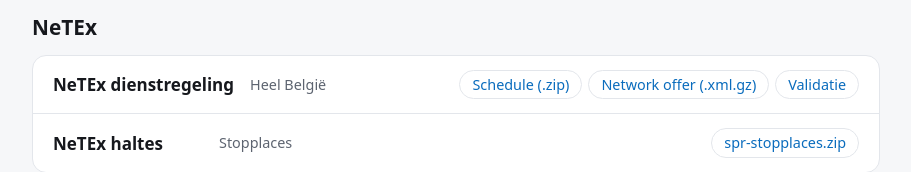
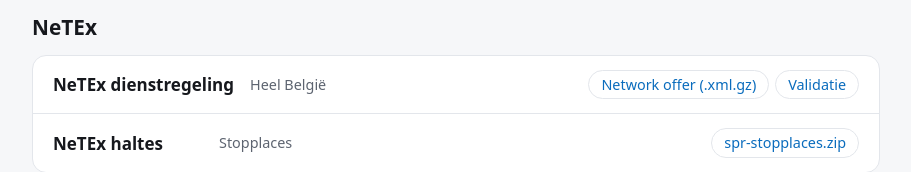
Before and after one commit to Muspah/gtfs-be, a plain HTML site: page data.html in a window 1280 px wide. Shown: the part 712-884 px from the top of the page, without its empty margins (184-1095 px from the left). Drawn offline with Linux system fonts and the light colour scheme.

Commit message:
Data page: drop the removed NeTEx schedule zip link (Muspah/ndov#160)
Claude-Session: https://claude.ai/code/session_01CpVDvH6q9bcJvDLj1MDY6P

```diff
--- a/data.html
+++ b/data.html
@@ -32,7 +32,7 @@
 <li><b>De Waterbus</b><span></span><div><a href="https://data.gtfs.be/de_waterbus/gtfs/be-de_waterbus-gtfs.zip">GTFS (.zip)</a><a href="https://data.gtfs.be/de_waterbus/gtfs/be-de_waterbus-gtfs.html">Rapport</a><a href="https://data.gtfs.be/de_waterbus/gtfs/be-de_waterbus-gtfs.json">JSON</a></div></li>
 </ul>
     <h2 class="s">NeTEx</h2><ul class="f">
-<li><b>NeTEx dienstregeling</b><span>Heel België</span><div><a href="https://data.gtfs.be/belgium/netex/schedule/netex-be-schedule.zip">Schedule (.zip)</a><a href="https://data.gtfs.be/belgium/netex/schedule/netex-be-network-offer.xml.gz">Network offer (.xml.gz)</a><a href="https://data.gtfs.be/belgium/netex/validation.html">Validatie</a></div></li>
+<li><b>NeTEx dienstregeling</b><span>Heel België</span><div><a href="https://data.gtfs.be/belgium/netex/schedule/netex-be-network-offer.xml.gz">Network offer (.xml.gz)</a><a href="https://data.gtfs.be/belgium/netex/validation.html">Validatie</a></div></li>
 <li><b>NeTEx haltes</b><span>Stopplaces</span><div><a href="https://data.gtfs.be/belgium/netex/stops/spr-stopplaces.zip">spr-stopplaces.zip</a></div></li></ul>
     <h2 class="s">GTFS-Realtime</h2><ul class="f">
 <li><b>belgium</b><span></span><div><a href="https://data.gtfs.be/rt/belgium/alerts.pb">alerts.pb</a><a href="https://data.gtfs.be/rt/belgium/alerts.json">json</a><a href="https://data.gtfs.be/rt/belgium/tripupdates.pb">tripupdates.pb</a><a href="https://data.gtfs.be/rt/belgium/tripupdates.json">json</a><a href="https://data.gtfs.be/rt/belgium/vehiclepositions.pb">vehiclepositions.pb</a><a href="https://data.gtfs.be/rt/belgium/vehiclepositions.json">json</a></div></li>
```
